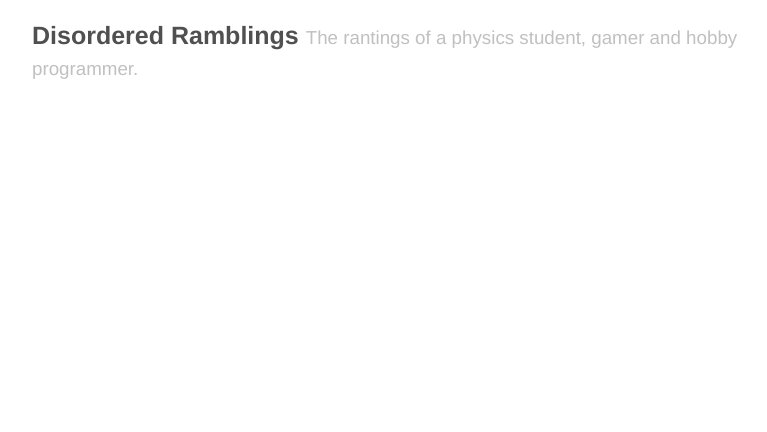
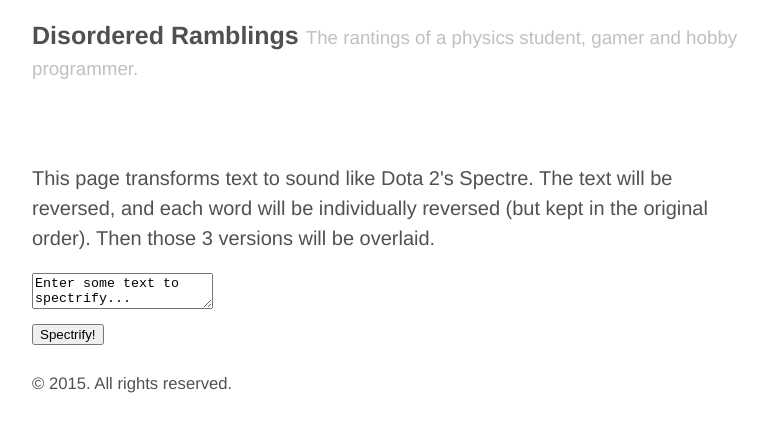
Before and after one commit to thelearned1/solonarv.github.io, a Jekyll site: the page built from spectrify.html, in a window 1280 px wide. Shown: the top 432 px of the page, without its empty margins (248-1015 px from the left). Built offline with Jekyll 4.4.1, drawn with Linux system fonts in a browser that asks for light colours; some of the changed lines change nothing that is shown.

Commit message:
Fixed script element in spectrify.html

```diff
--- a/spectrify.html
+++ b/spectrify.html
@@ -3,7 +3,7 @@
 title: Spectrify
 ---
 
-<script type="text/javascript" src="public/js/spectrify.js" />
+<script type="text/javascript" src="public/js/spectrify.js"></script>
 
 <p>This page transforms text to sound like Dota 2's Spectre. The text will be reversed, and each word will be
 individually reversed (but kept in the original order). Then those 3 versions will be overlaid.</p>
```
